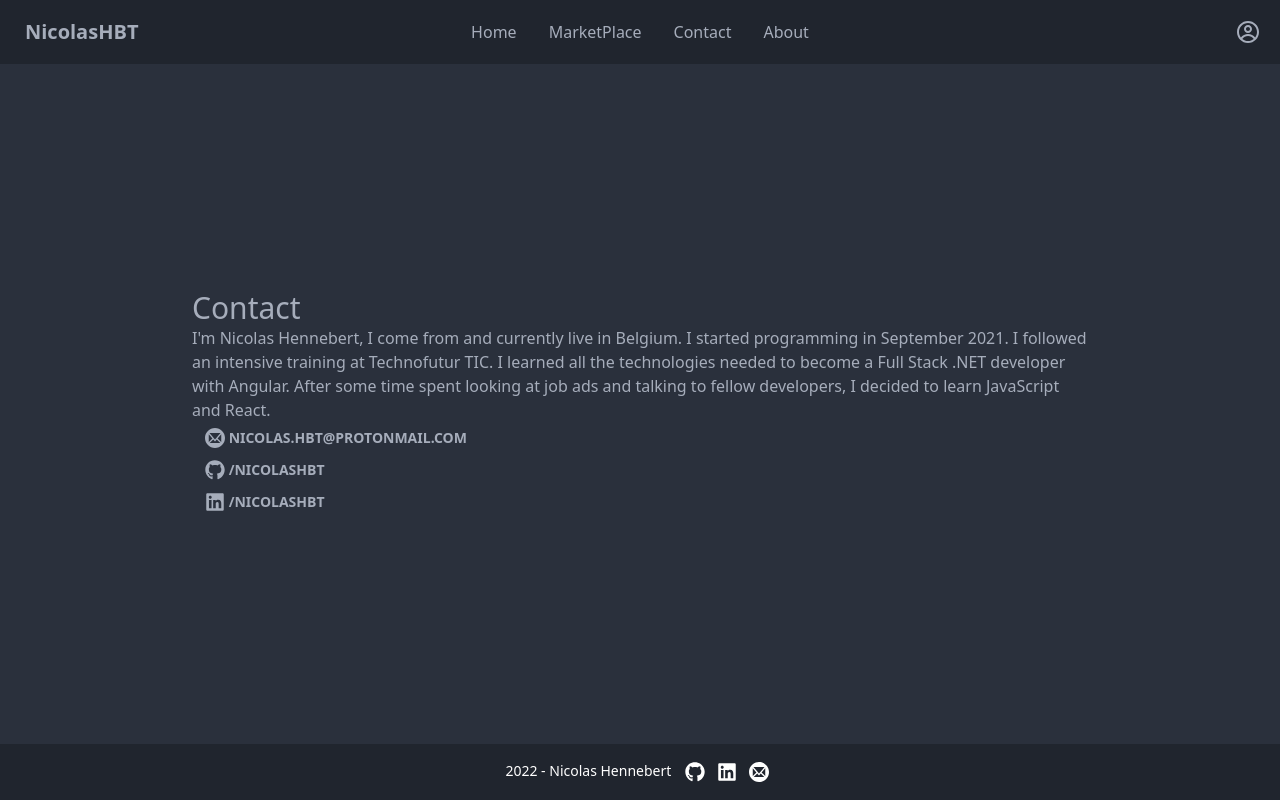
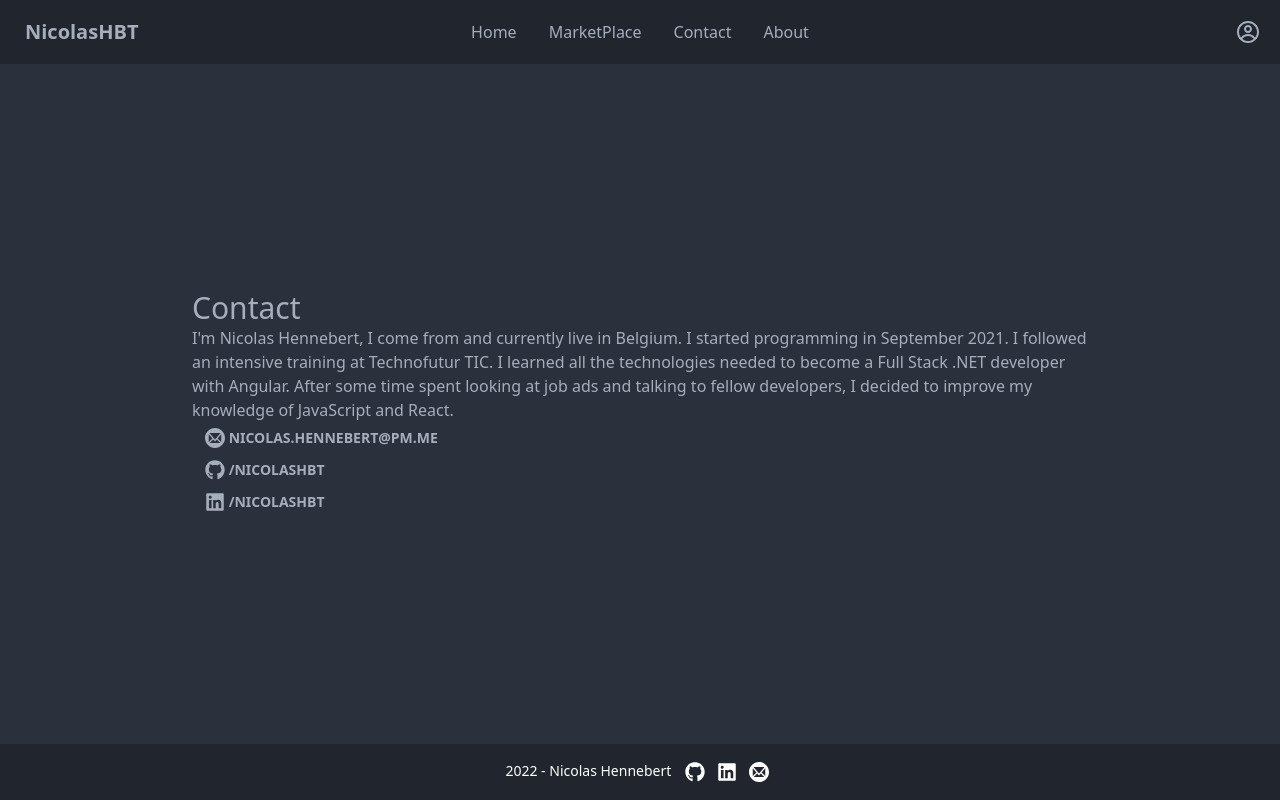
Before and after one commit to nicolashbt/nicolashbt, a React (Create React App) app: page /contact in a window 1280 px wide. Built offline with nearby package versions, Linux system fonts and the light colour scheme; no server answers.

Commit message:
update email

```diff
--- a/src/components/Footer.jsx
+++ b/src/components/Footer.jsx
@@ -20,7 +20,7 @@ function Footer() {
             </a>
           </button>
           <button className="btn btn-sm btn-ghost btn-circle">
-            <a href="mailto:nicolas.hbt@protonmail.com" target="_blank" rel="noopener noreferrer">
+            <a href="mailto:nicolas.hennebert@pm.me" target="_blank" rel="noopener noreferrer">
               <ImMail4 className="inline text-xl" />
             </a>
           </button>
--- a/src/pages/About.jsx
+++ b/src/pages/About.jsx
@@ -18,7 +18,7 @@ function About() {
         <p className="py-1">
           You may be wondering why I didn't make the backend of this app. The
           reason is simple, I want to have a live version of this project and
-          hosting a .NET backend can get quite expensive.
+          hosting a .NET backend can get quite pricy.
         </p>
 
         <p className="py-1">
--- a/src/pages/Contact.jsx
+++ b/src/pages/Contact.jsx
@@ -10,20 +10,20 @@ function Contact() {
         started programming in September 2021. I followed an intensive training
         at Technofutur TIC. I learned all the technologies needed to become a
         Full Stack .NET developer with Angular. After some time spent looking at
-        job ads and talking to fellow developers, I decided to learn JavaScript
+        job ads and talking to fellow developers, I decided to improve my knowledge of JavaScript
         and React.
       </p>
       <div>
         <ul>
           <li>
             <a
-              href="mailto:nicolas.hbt@protonmail.com"
+              href="mailto:nicolas.hennebert@pm.me"
               target="_blank"
               rel="noopener noreferrer"
             >
               <button className="btn btn-sm btn-ghost">
                 <ImMail4 className="inline text-xl" />
-                &nbsp;nicolas.hbt@protonmail.com
+                &nbsp;nicolas.hennebert@pm.me
               </button>
             </a>
           </li>
```
